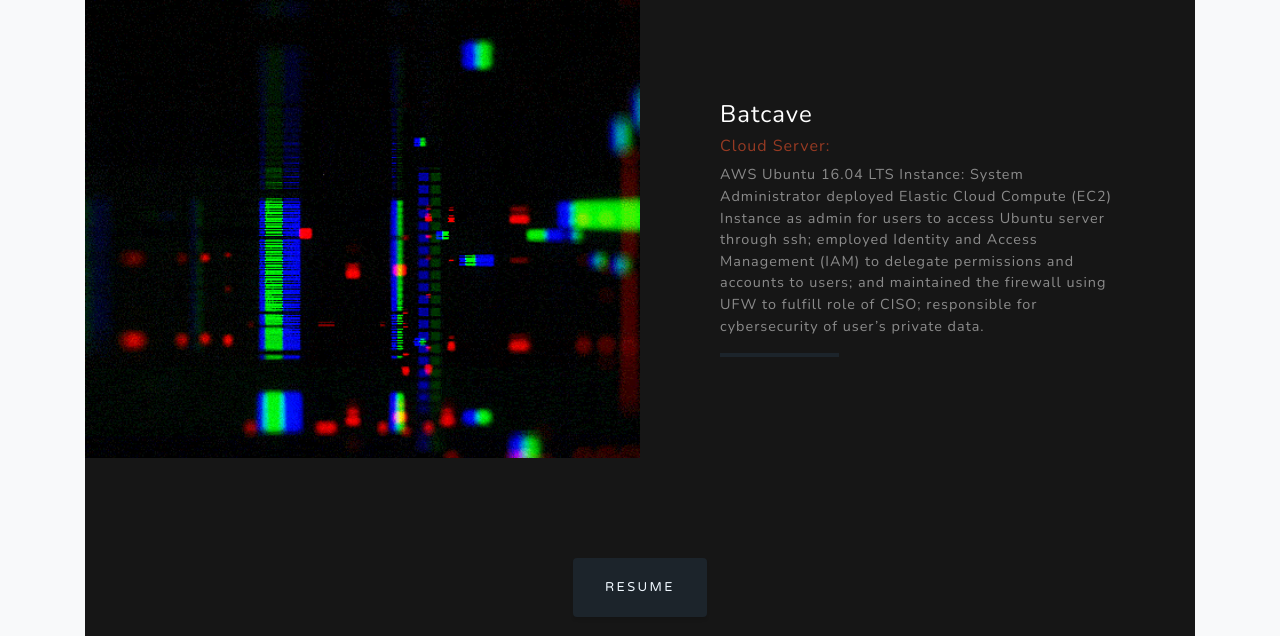
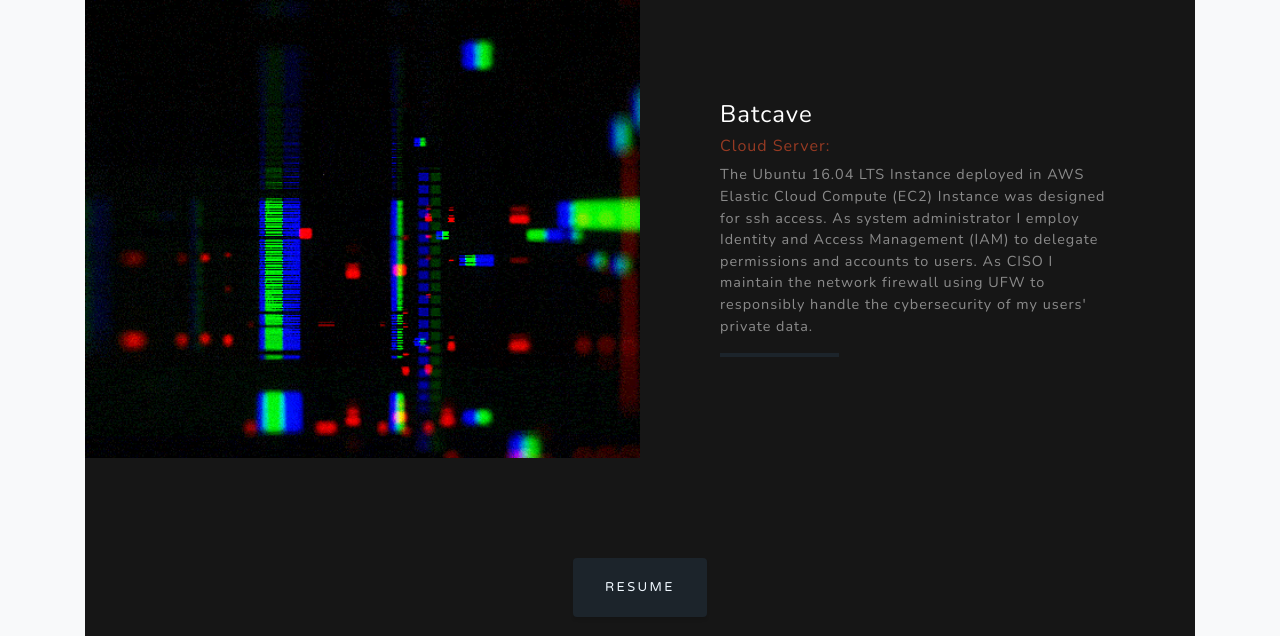
Before and after one commit to paolosecci/portfolio, a Flask app: page / in a window 1280 px wide. Shown: the part 2520-3156 px from the top of the page. Run offline with Flask 2, Linux system fonts and the light colour scheme; some libraries are stand-ins or nearby versions.

Commit message:
new text for the updated batcave server description

```diff
--- a/templates/index.html
+++ b/templates/index.html
@@ -139,11 +139,9 @@
                       <h4 class="text-white"><a class="project-title" href="/Batcave">Batcave</a></h4>
                       <h6><a class="project-category" href="/Batcave">Cloud Server:</a></h6>
                       <p class="mb-0 text-white-50">
-                        AWS Ubuntu 16.04 LTS Instance: System Administrator
-                        deployed Elastic Cloud Compute (EC2) Instance as admin for users to access Ubuntu server through ssh;
-                        employed Identity and Access Management (IAM) to delegate permissions and accounts to users;
-                        and maintained the firewall using UFW to fulfill role of CISO;
-                        responsible for cybersecurity of user’s private data.</p>
+                        The Ubuntu 16.04 LTS Instance deployed in AWS Elastic Cloud Compute (EC2) Instance was designed for ssh access.
+                        As system administrator I employ Identity and Access Management (IAM) to delegate permissions and accounts to users.
+                        As CISO I maintain the network firewall using UFW to responsibly handle the cybersecurity of my users' private data.</p>
                       <hr class="d-none d-lg-block mb-0 ml-0" />
                     </div>
                 </div>
```
